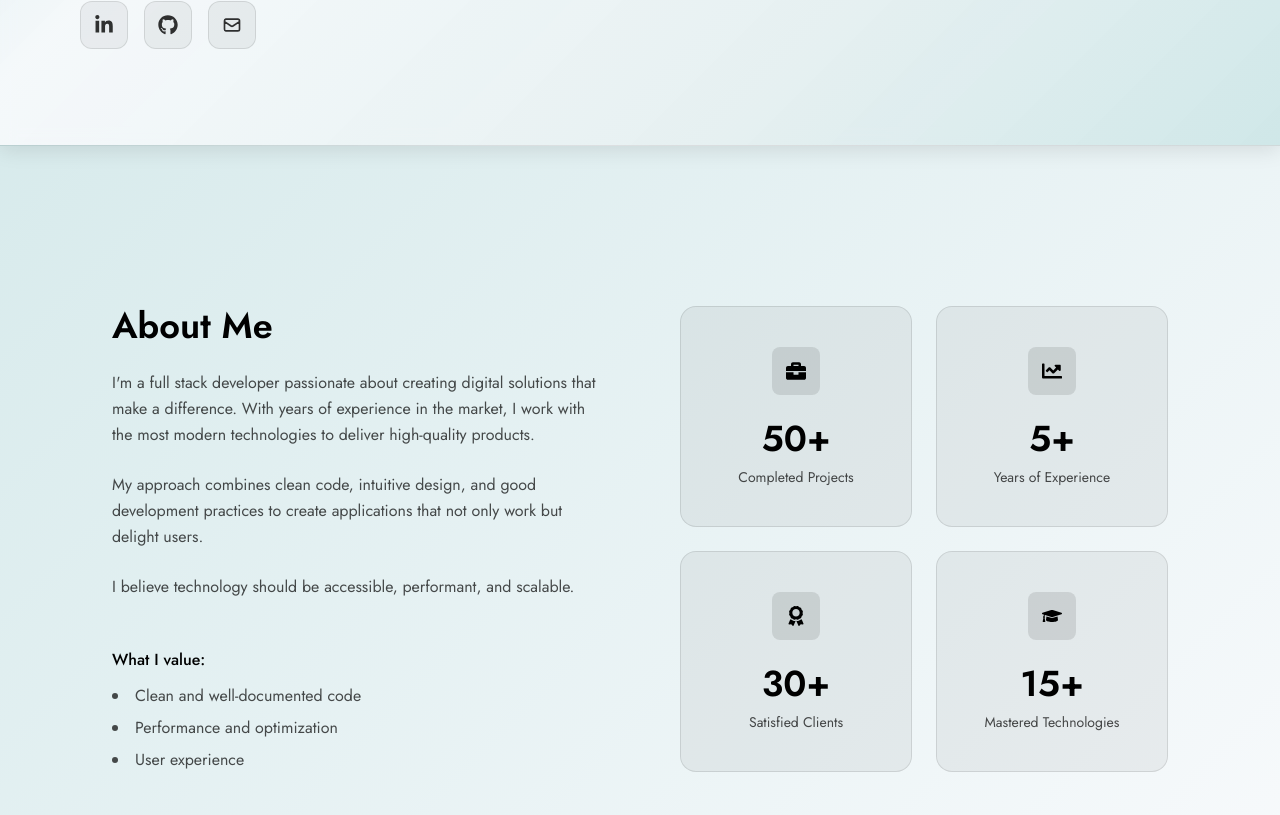
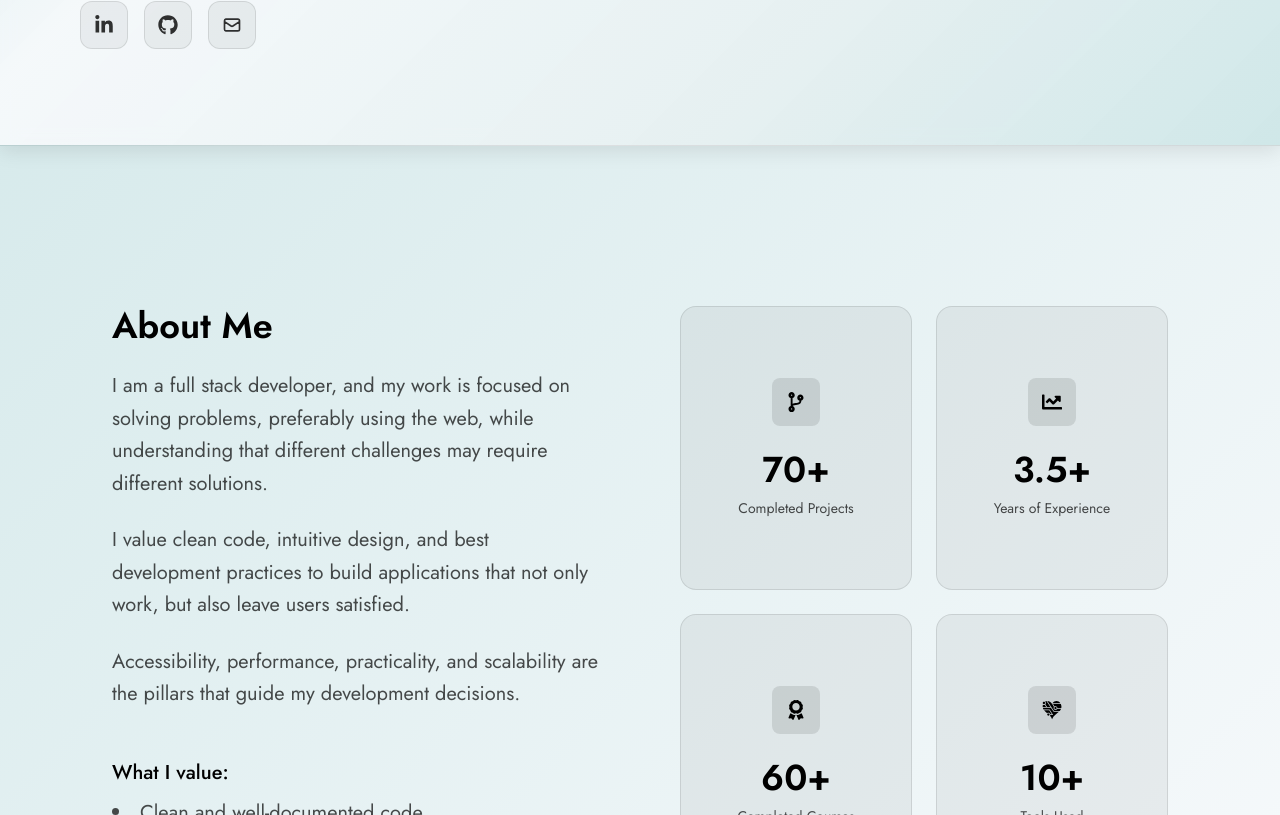
Before and after one commit to YuriCF1/PortfolioV2, a Next.js app: page / in a window 1280 px wide. Shown: the part 485-1300 px from the top of the page. Built offline with nearby package versions, Linux system fonts and the light colour scheme.

Commit message:
Adding translation, improving icons and references

```diff
--- a/components/About/index.tsx
+++ b/components/About/index.tsx
@@ -1,6 +1,7 @@
 'use client';
 
-import { FaBriefcase, FaChartLine, FaAward, FaGraduationCap } from "react-icons/fa";
+import { FaCodeBranch, FaChartLine, FaAward } from "react-icons/fa";
+import { GiTechnoHeart } from "react-icons/gi";
 import { useTranslation } from "react-i18next";
 import StatCard from "../StatCard";
 
@@ -8,7 +9,7 @@ const AboutMe = () => {
     const { t } = useTranslation();
 
     return (
-        <section className="py-40">
+        <section className="py-40 text-xl" id="about">
             <div className="mx-auto max-w-[90%] px-6 lg:px-12">
                 <div className="grid grid-cols-1 lg:grid-cols-2 gap-20">
                     {/* Text block */}
@@ -44,26 +45,26 @@ const AboutMe = () => {
                     {/* Stats block - To be updated*/}
                     <div className="grid grid-cols-1 sm:grid-cols-2 gap-6">
                         <StatCard
-                            icon={<FaBriefcase />}
-                            value="50+"
+                            icon={<FaCodeBranch />}
+                            value="70+"
                             label={t("about.stats.projects")}
                         />
 
                         <StatCard
                             icon={<FaChartLine />}
-                            value="5+"
+                            value="3.5+"
                             label={t("about.stats.experience")}
                         />
 
                         <StatCard
                             icon={<FaAward />}
-                            value="30+"
-                            label={t("about.stats.clients")}
+                            value="60+"
+                            label={t("about.stats.courses")}
                         />
 
                         <StatCard
-                            icon={<FaGraduationCap />}
-                            value="15+"
+                            icon={<GiTechnoHeart />}
+                            value="10+"
                             label={t("about.stats.technologies")}
                         />
                     </div>
--- a/components/Home/index.tsx
+++ b/components/Home/index.tsx
@@ -9,8 +9,8 @@ const Home = () => {
     const { t } = useTranslation();
 
     return (
-        <div className="testBackground px-10 py-24 lg:px-20 flex flex-col gap-4 sm:gap-6">
-        <h1
+        <div className="testBackground px-10 py-24 lg:px-20 flex flex-col gap-4 sm:gap-6" id="home">
+            <h1
                 className="
     inline-block
 
--- a/components/header/index.tsx
+++ b/components/header/index.tsx
@@ -1,28 +1,38 @@
 "use client";
-
 import { useState } from "react";
 import { useTranslation } from "react-i18next";
 import { LanguageButton } from "@/components/LanguageToggle";
 import ToggleLightDarkMode from "@/components/ToggleLightDarkMode";
-
 const Header = () => {
   const { t } = useTranslation();
   const [open, setOpen] = useState(false);
-
   const navItems = [
     "nav.home",
+    "nav.about_header",
     "nav.skills",
     "nav.projects",
     "nav.contact",
   ];
-
+  const sectionMap: { [key: string]: string } = {
+    "nav.home": "home",
+    "nav.about_header": "about",
+    "nav.skills": "skills",
+    "nav.projects": "projects",
+    "nav.contact": "contact"
+  };
+  const handleNavClick = (key: string) => {
+    const element = document.getElementById(sectionMap[key]);
+    if (element) {
+      element.scrollIntoView({ behavior: "smooth" });
+    }
+    setOpen(false);
+  };
   return (
     <header className="
-  fixed top-0 w-full z-50
-  backdrop-blur-sm
-  border-b border-[rgb(var(--foreground)/.1)]
-">
-
+      fixed top-0 w-full z-50
+      backdrop-blur-sm
+      border-b border-[rgb(var(--foreground)/.1)]
+    ">
       <div className="max-w-10xl mx-auto px-4 sm:px-6 lg:px-10 py-4 flex items-center">
         {/* Title */}
         <div className="flex items-center">
@@ -31,13 +41,13 @@ const Header = () => {
           </h1>
           <ToggleLightDarkMode />
         </div>
-
         {/* Desktop */}
         <div className="hidden md:flex items-center gap-4 ml-auto md:gap-6 lg:gap-10 xl:gap-14">
           <ul className="flex gap-2 lg:gap-4 text-base">
             {navItems.map((key) => (
               <li
                 key={key}
+                onClick={() => handleNavClick(key)}
                 className="
                   cursor-pointer px-3 py-2 rounded-xl transition
                   hover:bg-gray-200 dark:hover:bg-gray-800
@@ -49,11 +59,9 @@ const Header = () => {
           </ul>
           <LanguageButton />
         </div>
-
         {/* Mobile */}
         <div className="md:hidden flex items-center gap-2 ml-auto">
           <LanguageButton />
-
           <button
             onClick={() => setOpen((prev) => !prev)}
             className="
--- a/i18n/locales/en.json
+++ b/i18n/locales/en.json
@@ -1,6 +1,7 @@
 {
   "nav": {
     "home": "Home",
+    "about_header": "About",
     "skills": "Skills",
     "projects": "Projects",
     "contact": "Contact",
@@ -11,20 +12,20 @@
   },
   "about": {
     "title": "About Me",
-    "description1": "I'm a full stack developer passionate about creating digital solutions that make a difference. With years of experience in the market, I work with the most modern technologies to deliver high-quality products.",
-    "description2": "My approach combines clean code, intuitive design, and good development practices to create applications that not only work but delight users.",
-    "description3": "I believe technology should be accessible, performant, and scalable.",
+    "description1": "I am a full stack developer, and my work is focused on solving problems, preferably using the web, while understanding that different challenges may require different solutions.",
+    "description2": "I value clean code, intuitive design, and best development practices to build applications that not only work, but also leave users satisfied.",
+    "description3": "Accessibility, performance, practicality, and scalability are the pillars that guide my development decisions.",
     "values_title": "What I value:",
     "values": {
       "clean_code": "Clean and well-documented code",
-      "performance": "Performance and optimization",
+      "performance": "Performance, optimization, and standardization",
       "ux": "User experience"
     },
     "stats": {
       "projects": "Completed Projects",
       "experience": "Years of Experience",
-      "clients": "Satisfied Clients",
-      "technologies": "Mastered Technologies"
+      "courses": "Completed Courses",
+      "technologies": "Tools Used"
     }
   }
 }
--- a/i18n/locales/pt.json
+++ b/i18n/locales/pt.json
@@ -1,6 +1,7 @@
 {
   "nav": {
     "home": "Início",
+    "about_header": "Sobre",
     "skills": "Habilidades",
     "projects": "Projetos",
     "contact": "Contato",
@@ -11,20 +12,20 @@
   },
   "about": {
     "title": "Sobre Mim",
-    "description1": "Sou um desenvolvedor full stack apaixonado por criar soluções digitais que fazem a diferença. Com anos de experiência no mercado, trabalho com as tecnologias mais modernas para entregar produtos de alta qualidade.",
-    "description2": "Minha abordagem combina código limpo, design intuitivo e boas práticas de desenvolvimento para criar aplicações que não apenas funcionam, mas encantam os usuários.",
-    "description3": "Acredito que tecnologia deve ser acessível, performática e escalável.",
+    "description1": "Sou um desenvolvedor full stack, e meu trabalho é solucionar problemas, preferencialmente usando a web mas entendo que diferente problemas podem requisitar diferentes soluções.",
+    "description2": "Prezo pelo código limpo, design intuitivo e boas práticas de desenvolvimento para criar aplicações que não apenas funcionam mas deixam o usuário satisfeito.",
+    "description3": "Assecibilidade, performance, praticidade e escalabilidade são pilares que guiam minhas decisões de desenvolvimento.",
     "values_title": "O que eu valorizo:",
     "values": {
       "clean_code": "Código limpo e bem documentado",
-      "performance": "Performance e otimização",
+      "performance": "Performance, otimização e padronização",
       "ux": "Experiência do usuário"
     },
     "stats": {
       "projects": "Projetos Concluídos",
       "experience": "Anos de Experiência",
-      "clients": "Clientes Satisfeitos",
-      "technologies": "Tecnologias Dominadas"
+      "courses": "Cursos Concluídos",
+      "technologies": "Ferramentas Utilizadas"
     }
   }
 }
```
